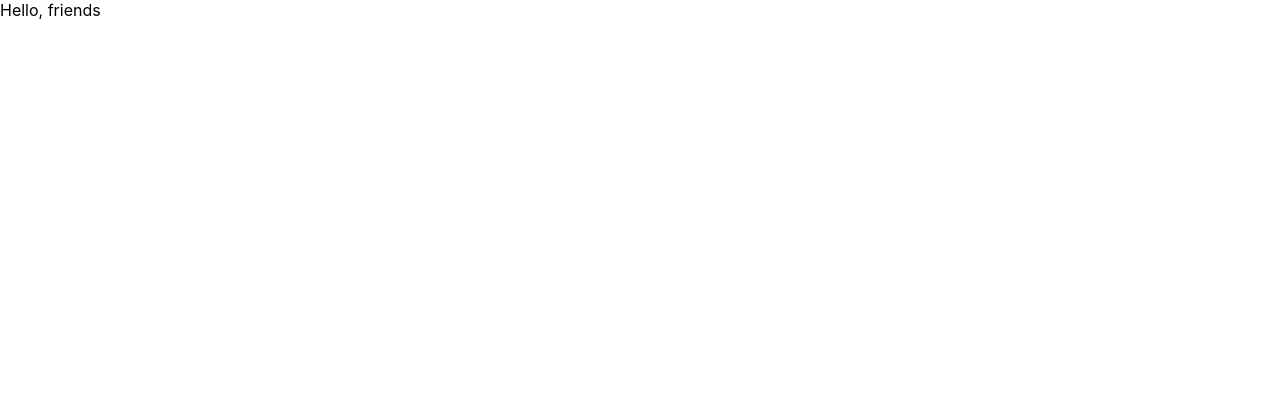
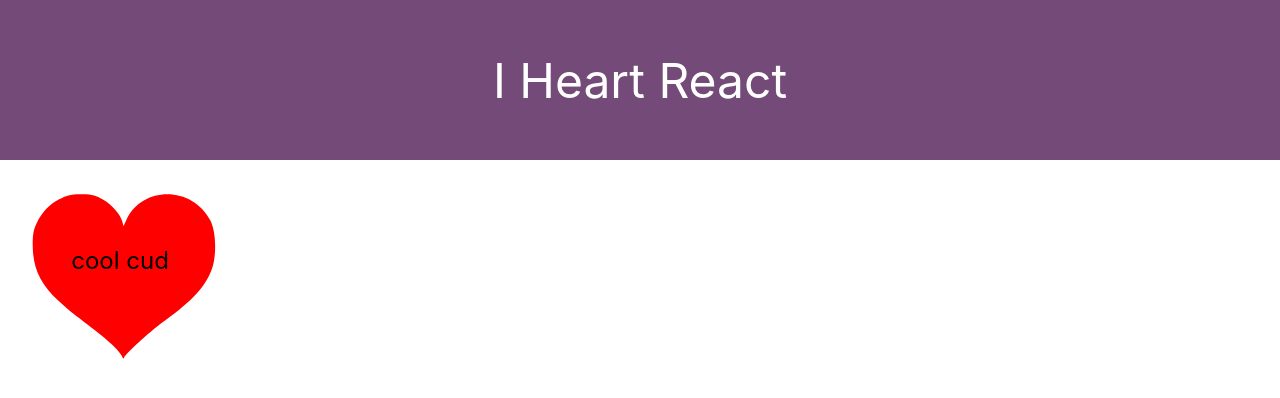
Before and after one commit to persakiss/i-heart-react, a React (Create React App) app: page / in a window 1280 px wide. Shown: the top 398 px of the page. Built offline with nearby package versions, Linux system fonts and the light colour scheme.

Commit message:
Header and heart component

```diff
--- a/src/App.js
+++ b/src/App.js
@@ -1,12 +1,30 @@
-import logo from './logo.svg';
+import HeartLogo from './heart.svg';
 import './App.css';
 
-function App(props) {
+const message = 'cool cud';
+
+const Heart = (prop) => {
+  return(
+    <div className='heart'>
+      <img className='heart-img' src={HeartLogo} alt='heart' />
+      <p className='heart-message'>{prop.msg}</p>
+    </div>
+  )
+}
+
+const Header = (prop) => {
+  return(
+    <div className='App-header'>I Heart React</div>
+  )
+}
+
+function App() {
   return (
-    <div className="App">
-      {props.msg}
-    </div>
-  );
+    <>
+      <Header />
+      <Heart msg={message} />
+    </>
+  )
 }
 
 export default App;
```
